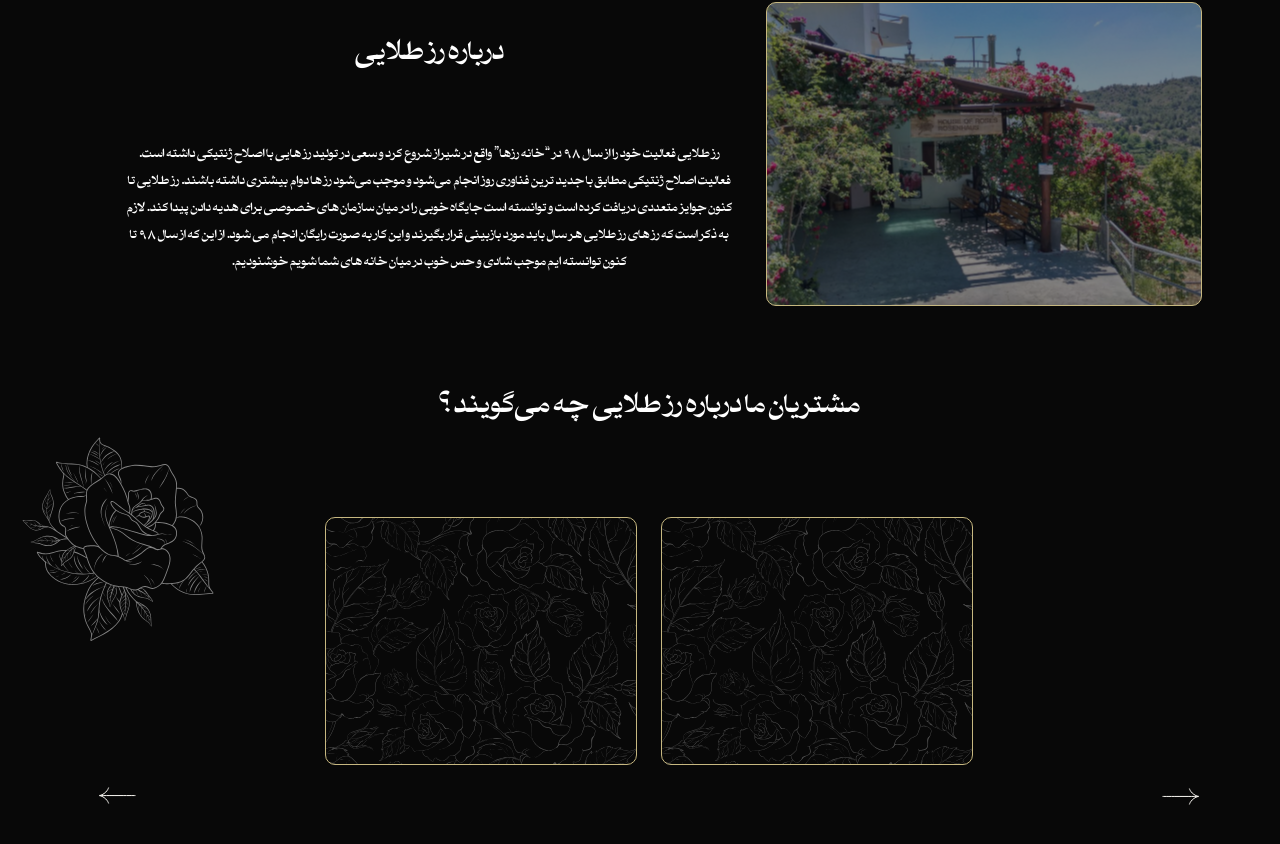
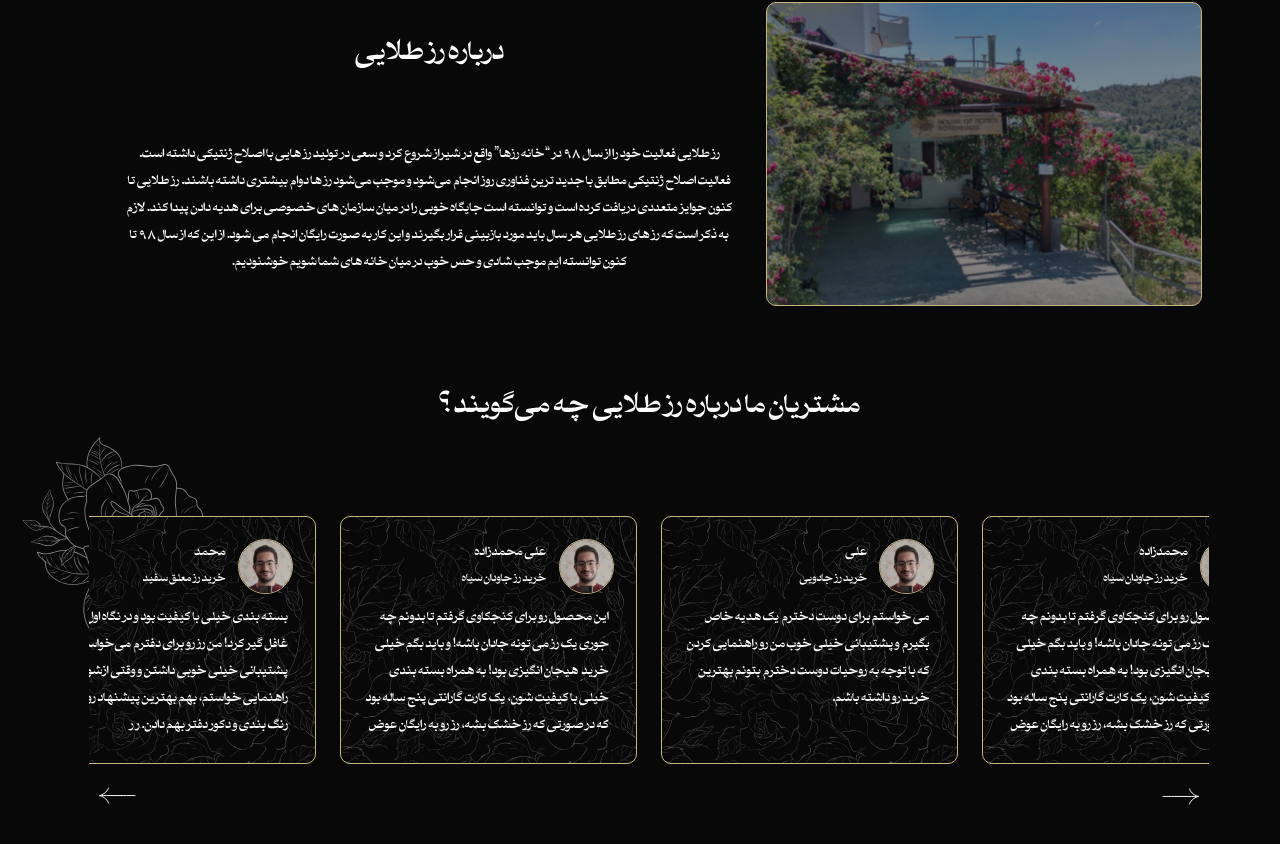
Before and after one commit to maddietale/agency-projects, a React (Create React App) app in the folder golden-rose/project/: page / in a window 1280 px wide. Shown: the part 2999-3843 px from the top of the page. Built offline with nearby package versions, Linux system fonts and the light colour scheme.

Commit message:
work on Comments cmp with a slider bug

```diff
--- a/golden-rose/project/src/Components/Comments/CommentComponent.js
+++ b/golden-rose/project/src/Components/Comments/CommentComponent.js
@@ -1,11 +1,25 @@
 import React from "react";
 // STYLE
 import Style from "./Comments.module.css";
+import { CustomLink, FlexWrapper } from "../StyledComponent";
+// IMG
+import user from "../../Images/Comments/user.svg";
 
-const CommentComponent = () => {
+const CommentComponent = (props) => {
     return (
         <div className={Style.commentContainer}>
-
+            <FlexWrapper className={Style.commentInfo}>
+                <CustomLink image>
+                    <img src={user} alt="user" />
+                </CustomLink>
+                <div className={Style.commentTitle}>
+                    <h5>{props.cmUsername}</h5>
+                    <h6>{props.cmTitle}</h6>
+                </div>
+            </FlexWrapper>
+            <div className={Style.commentDesc}>
+                <span>{props.cmDesc}</span>
+            </div>
         </div>
     );
 };
--- a/golden-rose/project/src/Components/Comments/Comments.js
+++ b/golden-rose/project/src/Components/Comments/Comments.js
@@ -1,6 +1,7 @@
-import React from "react";
+import React, { useState } from "react";
 // COMPONENTS
 import CommentComponent from "./CommentComponent";
+import { commentItems } from "../../data";
 // STYLE
 import Style from "./Comments.module.css";
 import { FlexWrapper } from "../StyledComponent";
@@ -10,17 +11,30 @@ import rightArrow from "../../Images/Comments/rightArrow.svg";
 import leftArrow from "../../Images/Comments/leftArrow.svg";
 
 const Comments = () => {
+    // STATES
+    const [move, setMove] = useState(0);
+    // FUNC
+    const clickHandler = (direction) => {
+        if (direction === "left")
+            setMove(move - 150);
+        else
+            setMove(move + 150);
+    };
+
     return (
         <div className={Style.container}>
             <img src={Rose} alt="Rose" className={Style.bgRose} />
-            <h1 className={Style.blah}>مشتریان ما درباره رز طلایی چه می‌گویند ؟</h1>
-            <FlexWrapper justifyContent={"center"} className={Style.commentsBox}>
-                <CommentComponent />
-                <CommentComponent />
-            </FlexWrapper>
+            <h1>مشتریان ما درباره رز طلایی چه می‌گویند ؟</h1>
+            <div className={Style.commentsBox}>
+                <FlexWrapper className={Style.wrapper} justifyContent={"center"} style={{ transform: `translateX(${move}px)` }}>
+                    {commentItems.map((item) => (
+                        <CommentComponent key={item.id} cmUsername={item.username} cmTitle={item.title} cmDesc={item.desc} />
+                    ))}
+                </FlexWrapper>
+            </div>
             <FlexWrapper justifyContent={"space-between"} className={Style.commentsArrow}>
-                <img src={rightArrow} alt="next"/>
-                <img src={leftArrow} alt="next"/>
+                <img src={rightArrow} alt="next" onClick={() => clickHandler("right")} />
+                <img src={leftArrow} alt="next" onClick={() => clickHandler("left")} />
             </FlexWrapper>
         </div>
     );
--- a/golden-rose/project/src/Components/Comments/Comments.module.css
+++ b/golden-rose/project/src/Components/Comments/Comments.module.css
@@ -15,14 +15,19 @@
   position: absolute;
 }
 
-.blah {
+.container h1 {
   align-self: center;
 }
 
 .commentsBox {
-  width: 1120px;
   height: 100%;
+  overflow: hidden;
+  max-width: 1120px;
   justify-self: center;
+}
+
+.wrapper {
+  transition: all 1s ease;
 }
 
 .commentsArrow {
@@ -41,7 +46,31 @@
   height: 248px;
   border: 0.5px solid var(--gold-100);
   border-radius: 10px;
+  padding: 2%;
   margin: 0 12px;
   background-color: var(--black);
   background-image: url(../../Images/Header/Roses.svg);
 }
+
+.commentInfo img {
+  width: 55px;
+  height: 55px;
+  border: 0.5px solid var(--gold-100);
+  border-radius: 50%;
+  background: #000;
+}
+
+.commentTitle {
+  text-align: right;
+  margin-right: 5%;
+  cursor: default;
+}
+
+.commentDesc {
+  width: 250px;
+  margin: 5% 2%;
+  cursor: default;
+  overflow: scroll;
+  max-height: 135px;
+  text-align: right;
+}
--- a/golden-rose/project/src/Components/Products/ProductComponent.js
+++ b/golden-rose/project/src/Components/Products/ProductComponent.js
@@ -1,8 +1,7 @@
 import React, { useState } from "react";
-// COMPONENTS
-import { CustomLink, FlexWrapper } from "../StyledComponent";
 // STYLE
 import Style from "./Products.module.css";
+import { CustomLink, FlexWrapper } from "../StyledComponent";
 // IMG
 import Basket from "../../Images/Products/Basket.svg";
 
--- /dev/null
+++ b/golden-rose/project/src/data.js
@@ -0,0 +1,26 @@
+export const commentItems = [
+    {
+        id: 1,
+        username: "محمدزاده",
+        title: "خرید رز جاودان سیاه",
+        desc: "این محصول رو برای کنجکاوی گرفتم تا بدونم چه جوری یک رز می تونه جادان باشه! و باید بگم خیلی خرید ِ هیجان انگیزی بود! به همراه بسته بندی خیلی با کیفیت شون، یک کارت گارانتی پنج ساله بود که در صورتی که رز خشک بشه، رز رو به رایگان عوض می کنند. به",
+    },
+    {
+        id: 2,
+        username: "علی",
+        title: "خرید رز جادویی",
+        desc: "می خواستم برای دوست دخترم یک هدیه خاص بگیرم و پشتیبانی خیلی خوب من رو راهنمایی کردن که با توجه به روحیات دوست دخترم بتونم بهترین خرید رو داشته باشم.",
+    },
+    {
+        id: 3,
+        username: "علی محمدزاده",
+        title: "خرید رز جاودان سیاه",
+        desc: "این محصول رو برای کنجکاوی گرفتم تا بدونم چه جوری یک رز می تونه جادان باشه! و باید بگم خیلی خرید ِ هیجان انگیزی بود! به همراه بسته بندی خیلی با کیفیت شون، یک کارت گارانتی پنج ساله بود که در صورتی که رز خشک بشه، رز رو به رایگان عوض می کنند. به",
+    },
+    {
+        id: 4,
+        username: "محمد",
+        title: "خرید رز معلق سفید",
+        desc: "بسته بندی خیلی با کیفیت بود و در نگاه اول من رو غافل گیر کرد! من رز رو برای دفترم می‌خواستم و پشتیبانی خیلی خوبی داشتن و وقتی ازشون راهنمایی خواستم، بهم بهترین پیشنهاد رو با توجه به رنگ بندی و دکور دفتر بهم دادن. ر ر",
+    },
+];
```
Also changed, not shown: golden-rose/project/src/Images/Comments/user.svg (added), golden-rose/project/src/index.css (line endings or trailing spaces).
